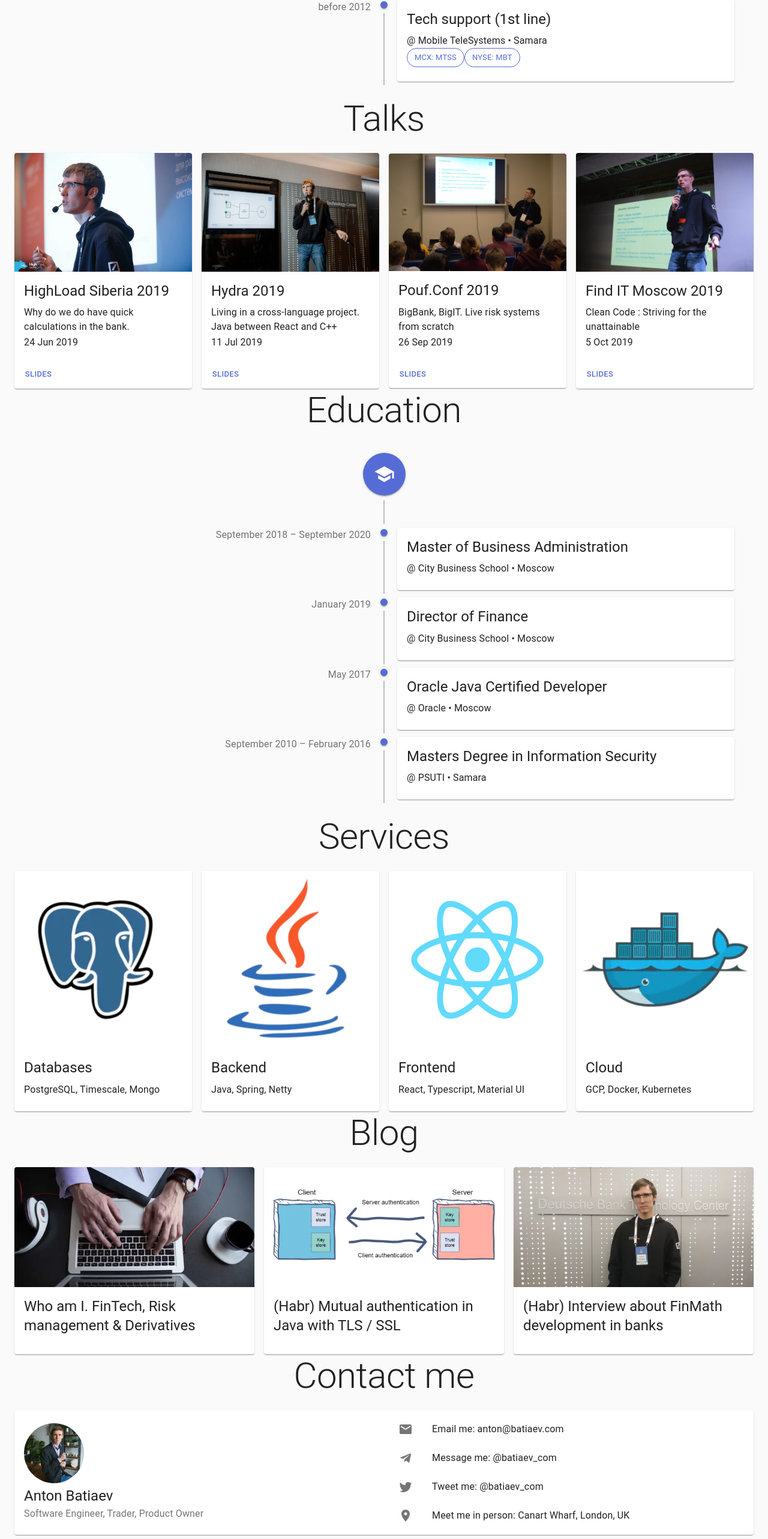
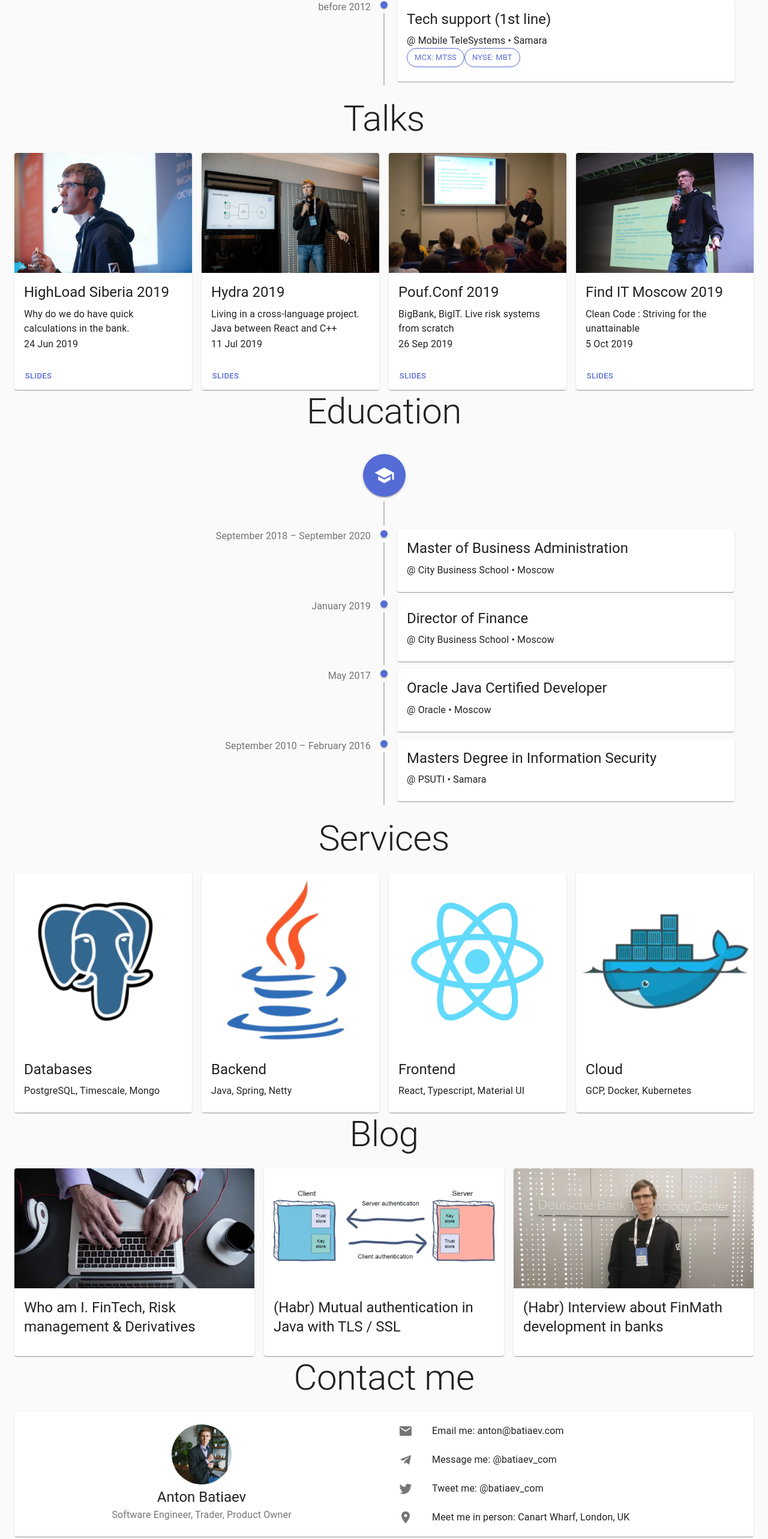
Before and after one commit to batiaev/batiaev.github.io, a Next.js app: page / in a window 1280 px wide. Shown: the part 1914-4480 px from the top of the page at 60% size. Built offline with nearby package versions, Linux system fonts and the light colour scheme.

Commit message:
bump versions

```diff
--- a/package.json
+++ b/package.json
@@ -15,10 +15,10 @@
     "author": "Anton Batiaev <anton@batiaev.com>",
     "license": "MIT",
     "dependencies": {
-        "@material-ui/core": "^4.11.2",
+        "@material-ui/core": "^4.11.3",
         "@material-ui/icons": "^4.11.2",
         "@material-ui/lab": "^4.0.0-alpha.57",
-        "next": "10.0.7",
+        "next": "10.0.8",
         "react": "17.0.1",
         "react-dom": "17.0.1"
     },
@@ -26,6 +26,6 @@
         "@types/material-ui": "^0.21.8",
         "@types/node": "^14.14.28",
         "@types/react": "^17.0.2",
-        "typescript": "^4.1.5"
+        "typescript": "^4.2.3"
     }
 }
--- a/src/Blog.tsx
+++ b/src/Blog.tsx
@@ -3,18 +3,11 @@ import CardContent from '@material-ui/core/CardContent';
 import CardMedia from '@material-ui/core/CardMedia';
 import Grid from '@material-ui/core/Grid';
 import Link from '@material-ui/core/Link';
-import { makeStyles } from '@material-ui/core/styles';
 import Typography from '@material-ui/core/Typography';
 import Title from "../src/components/Title"
 import data from "../src/data.json"
 
-const useStyles = makeStyles((theme) => ({
-  card: {
-    height: '100%'
-  }
-}));
 export default function Portfolio() {
-  const classes = useStyles();
   return (
     <section>
       <Title text="Blog" />
@@ -22,9 +15,10 @@ export default function Portfolio() {
         {data.blog.map((blog, index) => (
           <Grid item key={blog.name} xs={12} sm={index == 0 ? 12 : 6} md={4}>
             <Link href={blog.link}>
-            <Card className={classes.card}>
+            <Card className="card">
               <CardMedia
                 component="img"
+                className="cardMedia"
                 width='100%'
                 image={blog.logo}
                 title={blog.name}
--- a/src/Contact.tsx
+++ b/src/Contact.tsx
@@ -19,7 +19,7 @@ export default function Contact() {
       <Title text="Contact me" />
 
       <Card className="flexbox">
-        <CardContent>
+        <CardContent className="centered">
           <img alt={data.name} src={data.avatar} className="contactAvatar" />
           <Typography component="h3" variant="h5">
             {data.name}
--- a/src/Services.tsx
+++ b/src/Services.tsx
@@ -16,6 +16,7 @@ export default function Services() {
             <Card className="card">
               <CardMedia
                 component="img"
+                className="cardMedia"
                 width='100%'
                 image={service.logo}
                 title={service.name}
--- a/src/Talks.tsx
+++ b/src/Talks.tsx
@@ -19,6 +19,7 @@ export default function Talks() {
             <Card className="card">
               <CardMedia
                 component="img"
+                className="cardMedia"
                 width="100%"
                 image={talk.logo}
                 title={talk.name}
--- a/src/styles/global.css
+++ b/src/styles/global.css
@@ -61,6 +61,17 @@ footer {
     color: rgba(0, 0, 0, 0.54);
     text-align: center;
     padding: 24px;
+}
+
+footer>a {
+    color: inherit;
+    text-decoration: none;
+}
+
+footer>a:hover,
+footer>a:active,
+footer>a:focus {
+    text-decoration: dotted;
 }
 
 .flexbox {
@@ -141,3 +152,8 @@ ul.noBulletList {
     display: flex;
     flex-direction: column;
 }
+
+.cardMedia {
+    width: 100%;
+    min-height: 200px;
+}
```
Also changed, not shown: 3 other files (tests, documents, lock files or other folders).
